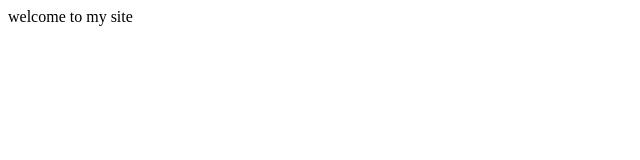
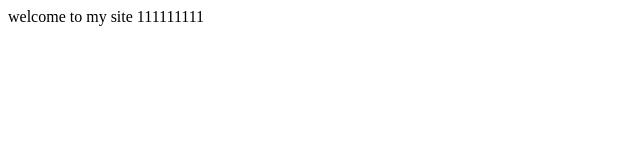
Before and after one commit to llitalk/my-site, a plain HTML site: page index.html in a window 1280 px wide. Shown: the full height of the page, 0-640 px from the left. Drawn offline with Linux system fonts and the light colour scheme.

Commit message:
Update index.html

```diff
--- a/index.html
+++ b/index.html
@@ -1,4 +1,4 @@
 <html>
 <head></head>
-<body>welcome to my site </body>
+<body>welcome to my site 111111111</body>
 </html>
```
